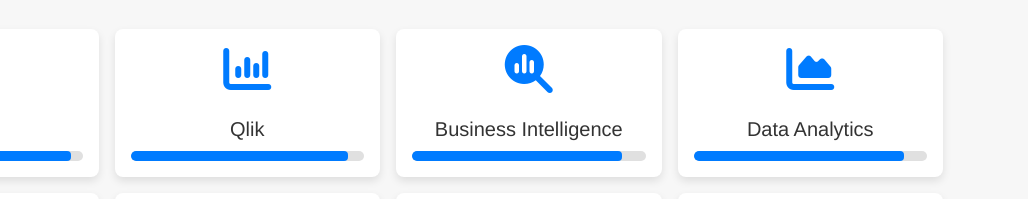
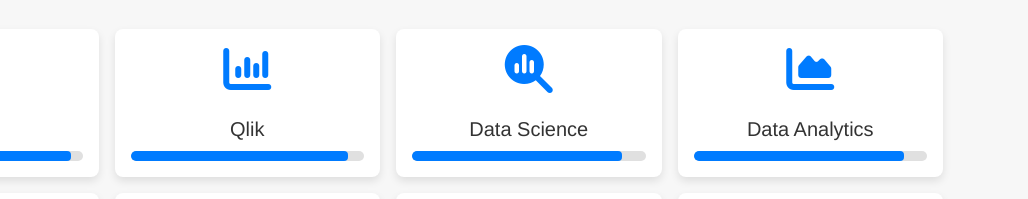
Before and after one commit to veronicamars73/lisandra-portfolio, a plain HTML site: page index.html in a window 1280 px wide. Shown: the part 1278-1477 px from the top of the page, 252-1280 px from the left. Drawn offline with nearby package versions, Linux system fonts and the light colour scheme.

Commit message:
Updating Skills

```diff
--- a/index.html
+++ b/index.html
@@ -91,7 +91,7 @@
         </div>
         <div class="skill">
             <i class="fa-solid fa-magnifying-glass-chart"></i>
-            <h3>Business Intelligence</h3>
+            <h3>Data Science</h3>
             <div class="progress-bar">
               <div class="progress" style="width: 90%;"></div>
             </div>
```
